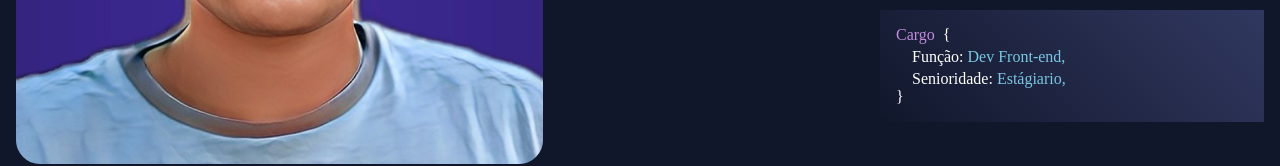
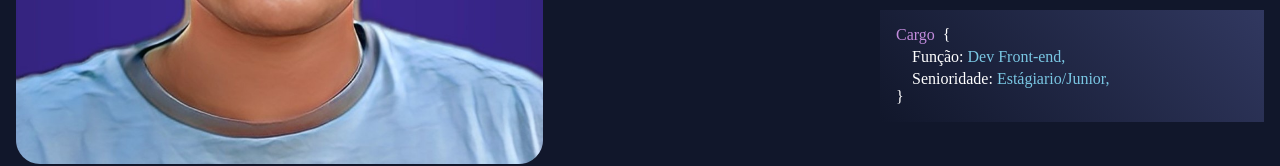
Before and after one commit to GabrielBarbosa07/Portifolio.tsx, a Next.js app: page / in a window 1280 px wide. Shown: the part 539-705 px from the top of the page. Built offline with nearby package versions, Linux system fonts and the light colour scheme.

Commit message:
Ajuste no homehero

```diff
--- a/src/components/HomeHero/index.tsx
+++ b/src/components/HomeHero/index.tsx
@@ -7,8 +7,9 @@ import HeroHeader from "./HeroHeader";
 
 export function HomeHero() {
   return (
-    <section className="flex max-[2024px]:my-28 max-[640px]:my-10 max-[640px]:flex-col-reverse gap-8 items-center justify-center bg-bl-900 min-h-full"
-    data-aos="fade-up"
+    <section
+      className="flex max-[2024px]:my-28 max-[640px]:my-10 max-[640px]:flex-col-reverse gap-8 items-center justify-center bg-bl-900 min-h-full"
+      data-aos="fade-up"
     >
       <Image
         src={picture}
@@ -21,7 +22,7 @@ export function HomeHero() {
 
         <section className={styles.heroContainer}>
           <HeroContent
-          key={0}
+            key={0}
             comment="//Minha apresentação"
             objName="Infos"
             keyOne="Nome:"
@@ -31,12 +32,12 @@ export function HomeHero() {
           />
 
           <HeroContent
-          key={1}
+            key={1}
             objName="Cargo"
             keyOne="Função:"
             valueOne="Dev Front-end,"
             keyTwo="Senioridade:"
-            valueTwo="Estágiario,"
+            valueTwo="Estágiario/Junior,"
           />
         </section>
       </div>
```
